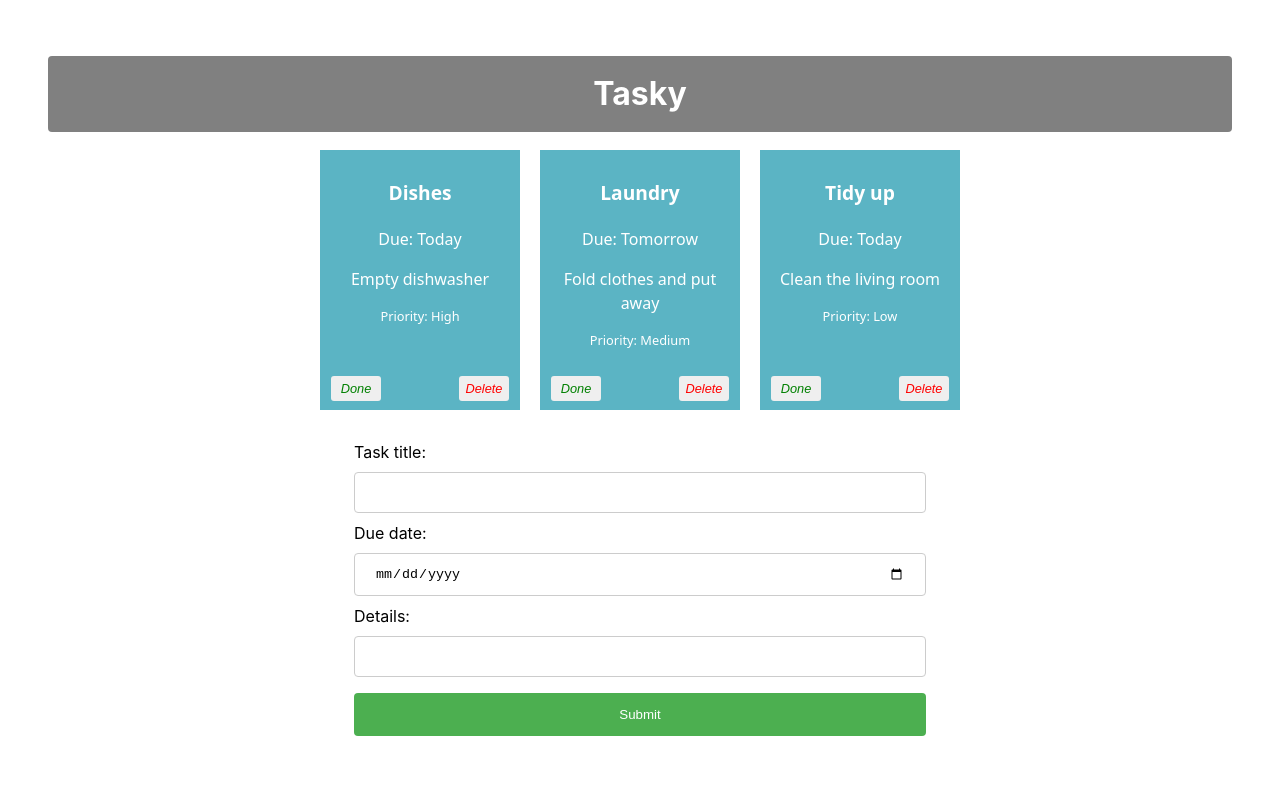
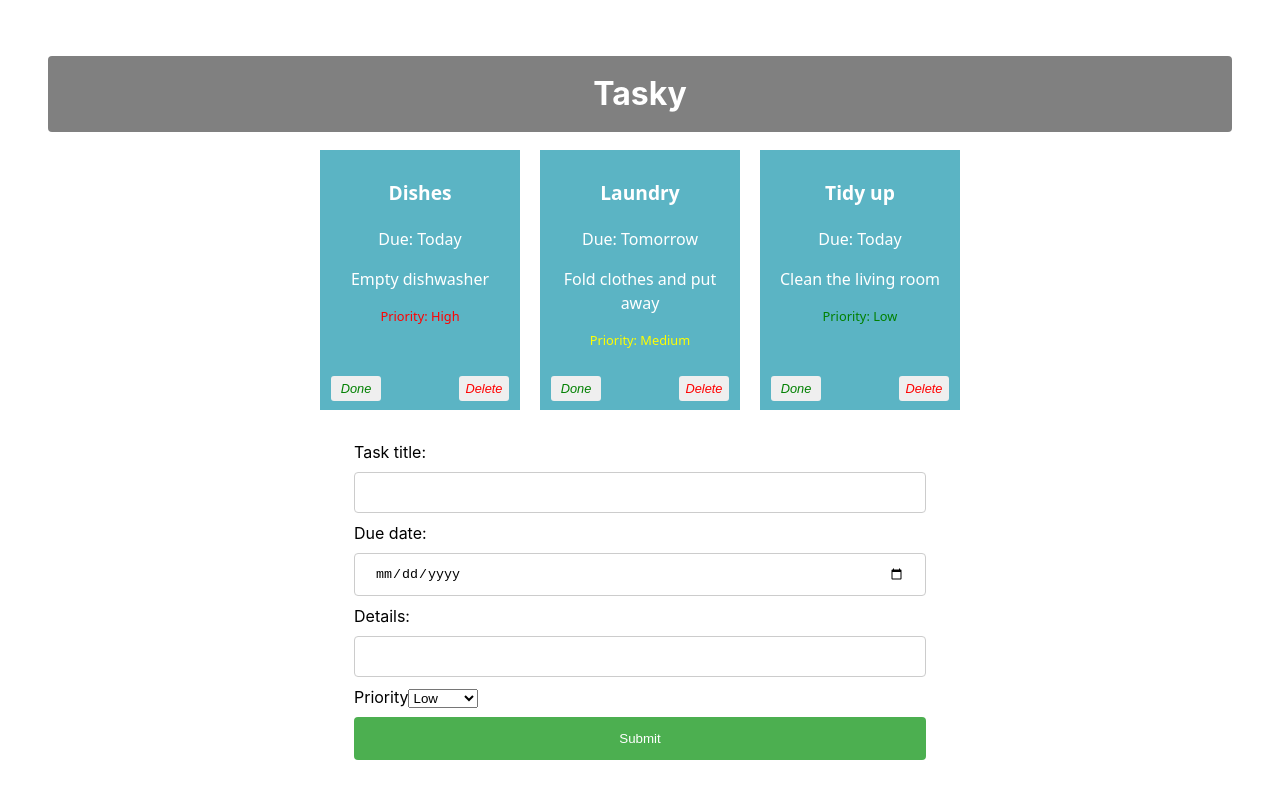
Before and after one commit to KeenanStacey05/react-basics-labs, a React (Vite) app in the folder tasky/: page / in a window 1280 px wide. Shown: the top 798 px of the page. Built offline with nearby package versions, Linux system fonts and the light colour scheme.

Commit message:
Tasky Lab 2b - Exercises done

```diff
--- a/tasky/src/App.jsx
+++ b/tasky/src/App.jsx
@@ -45,6 +45,9 @@
       case "deadline":
           form.deadline = event.target.value;
           break;
+      case "priority":
+          form.priority = event.target.value;
+          break;
       default:
           form = formState;
     }
--- a/tasky/src/components/Form.jsx
+++ b/tasky/src/components/Form.jsx
@@ -17,6 +17,13 @@
             Details:
             <input type="text" name="description" onChange={(event) => props.change(event)} />
         </label>
+        <label>Priority
+            <select name="priority" onChange={(event) => props.change(event)}>
+                <option value="low">Low</option>
+                <option value="medium">Medium</option>
+                <option value="high">High</option>
+            </select>
+        </label>
         <input type="submit" value="Submit" />
         </form>
     </div>
--- a/tasky/src/components/Task.jsx
+++ b/tasky/src/components/Task.jsx
@@ -1,20 +1,33 @@
 const Task = (props) => {
 
-        return (
-          <div className="card" style={{backgroundColor: props.done ? 'lightgrey' : '#5bb4c4'}}>
+    const priorityColor = () => {
+        switch(props.priority) {
+            case "Low":
+                return "green";
+            case "Medium":
+                return "yellow";
+            case "High":
+                return "red";
+            default:
+                return "lightgrey";
+        }
+    };
+
+    return (
+        <div className="card" style={{backgroundColor: props.done ? 'lightgrey' : '#5bb4c4'}}>
             <p className="title">{props.title}</p>
             <p>Due: {props.deadline}</p>
             <p>{props.description}</p>
-            <p className="priority">Priority: {props.priority}</p>
+            <p className="priority" style={{color: priorityColor()}}>
+                Priority: {props.priority}
+            </p>
             <button onClick={props.markDone}className="doneButton">
                 Done
             </button>
             <button className='deleteButton' onClick={props.deleteTask}>Delete</button>
+        </div>
+    )};
 
-        </div>
-    )
-
-}
 
 
 export default Task;
```
Also changed, not shown: tasky/src/App.css (line endings or trailing spaces).
